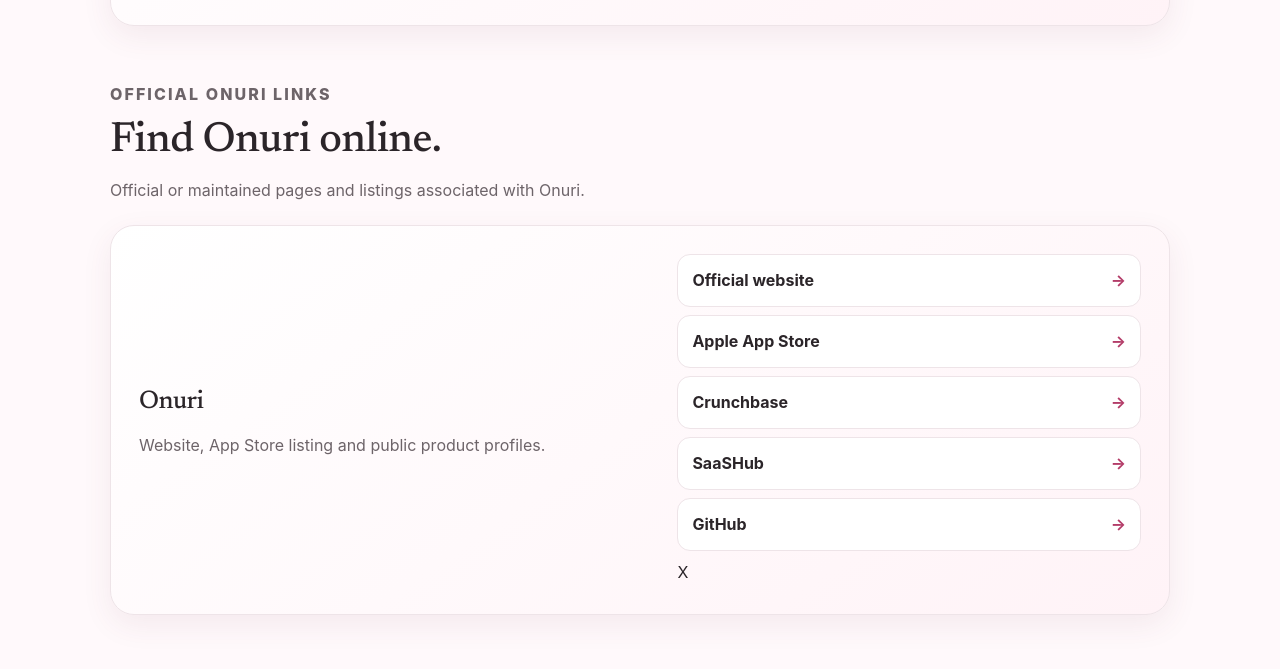
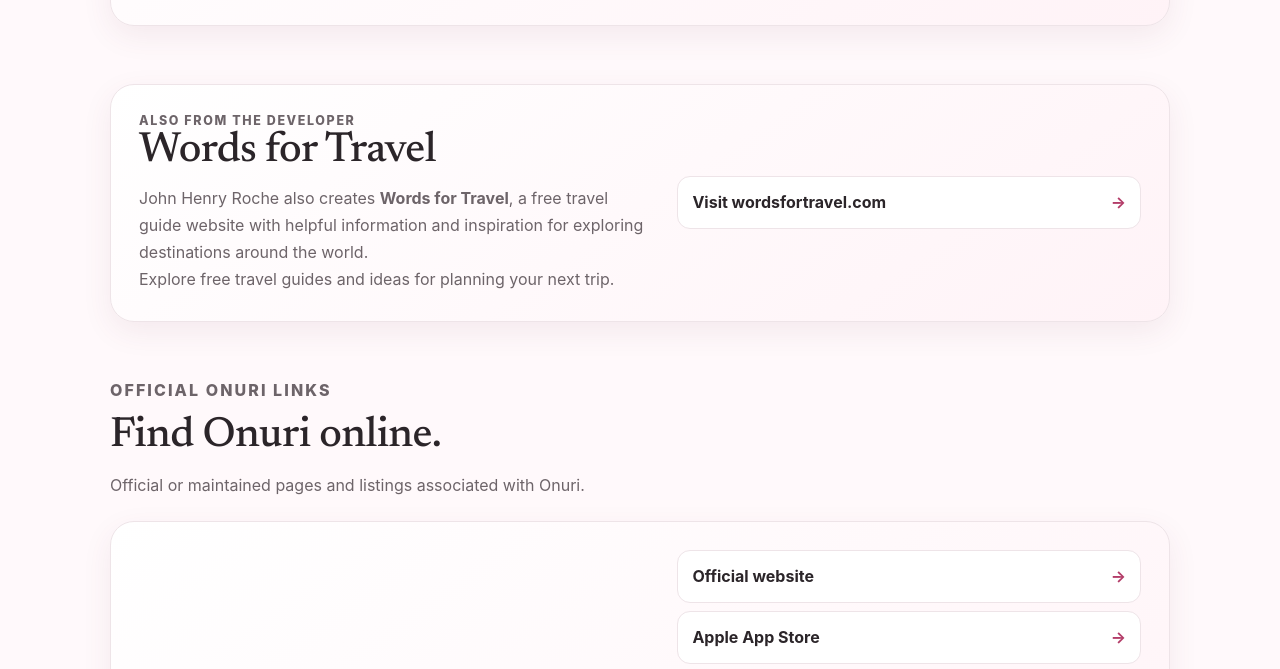
Before and after one commit to JHR1986/onuri-notes-life-tracker, a plain HTML site: page about.html in a window 1280 px wide. Shown: the part 4936-5605 px from the top of the page. Drawn offline with Linux system fonts and the light colour scheme.

Commit message:
Add files via upload

```diff
--- a/about.html
+++ b/about.html
@@ -301,6 +301,17 @@ A different notes-app approach
 <div class="feature-links"><a href="https://stillkeep.app">Visit stillkeep.app</a></div>
 </div>
 </section>
+<section aria-labelledby="wordsfortravel-title" class="section">
+<div class="feature-card">
+<div>
+<p class="eyebrow">Also from the developer</p>
+<h2 id="wordsfortravel-title">Words for Travel</h2>
+<p>John Henry Roche also creates <strong>Words for Travel</strong>, a free travel guide website with helpful information and inspiration for exploring destinations around the world.</p>
+<p>Explore free travel guides and ideas for planning your next trip.</p>
+</div>
+<div class="feature-links"><a href="https://wordsfortravel.com/" target="_blank" rel="noopener noreferrer">Visit wordsfortravel.com</a></div>
+</div>
+</section>
 <section aria-labelledby="official-title" class="section" id="official">
 <div class="section-head"><p class="eyebrow">Official Onuri links</p><h2 id="official-title">Find Onuri online.</h2><p>Official or maintained pages and listings associated with Onuri.</p></div>
 <div class="feature-card">
```
